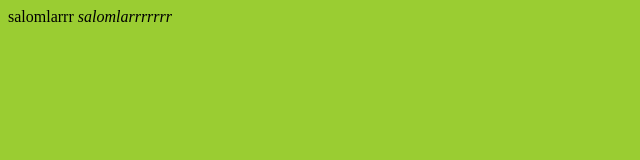
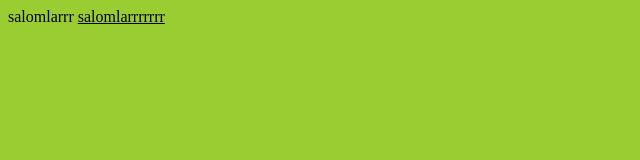
Before and after one commit to the-rustambek/testoviy, a plain HTML site: page index.html in a window 1280 px wide. Shown: the full height of the page, 0-640 px from the left. Drawn offline with Linux system fonts and the light colour scheme.

Commit message:
addd abduraxim

```diff
--- a/index.html
+++ b/index.html
@@ -8,7 +8,7 @@
 <body style="background-color: yellowgreen;">
     salomlarrr
 
-    <i>salomlarrrrrrr</i>
+    <u>salomlarrrrrrr</u>
 
 </body>
 </html>
```
